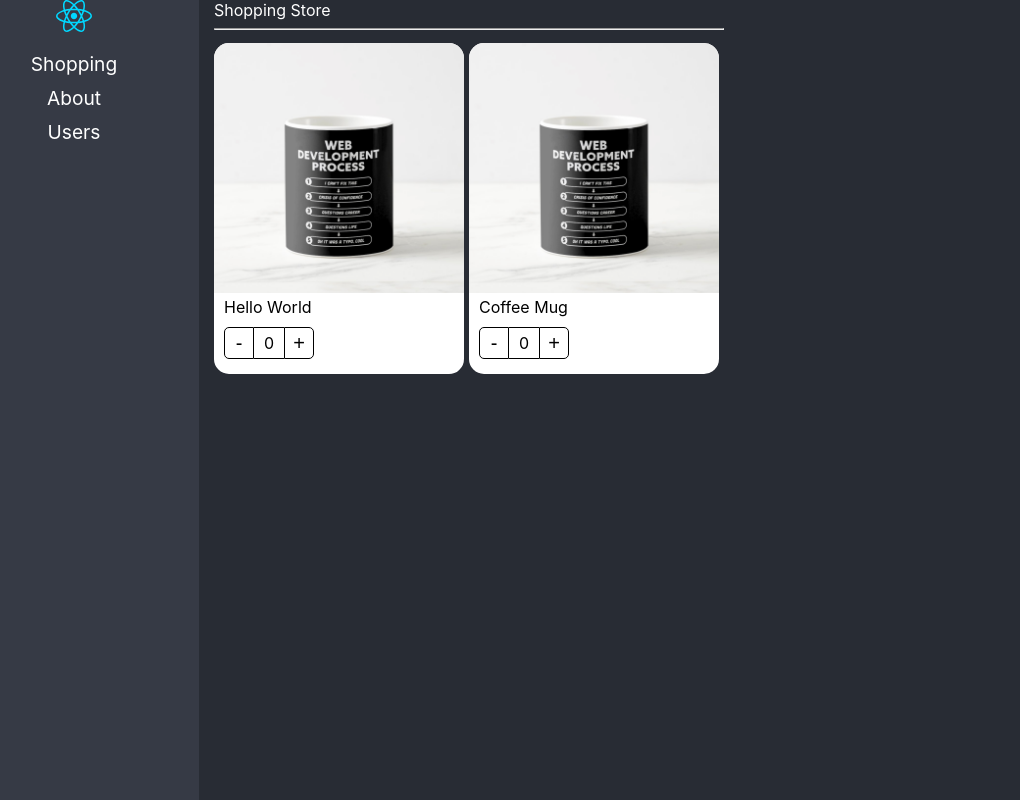
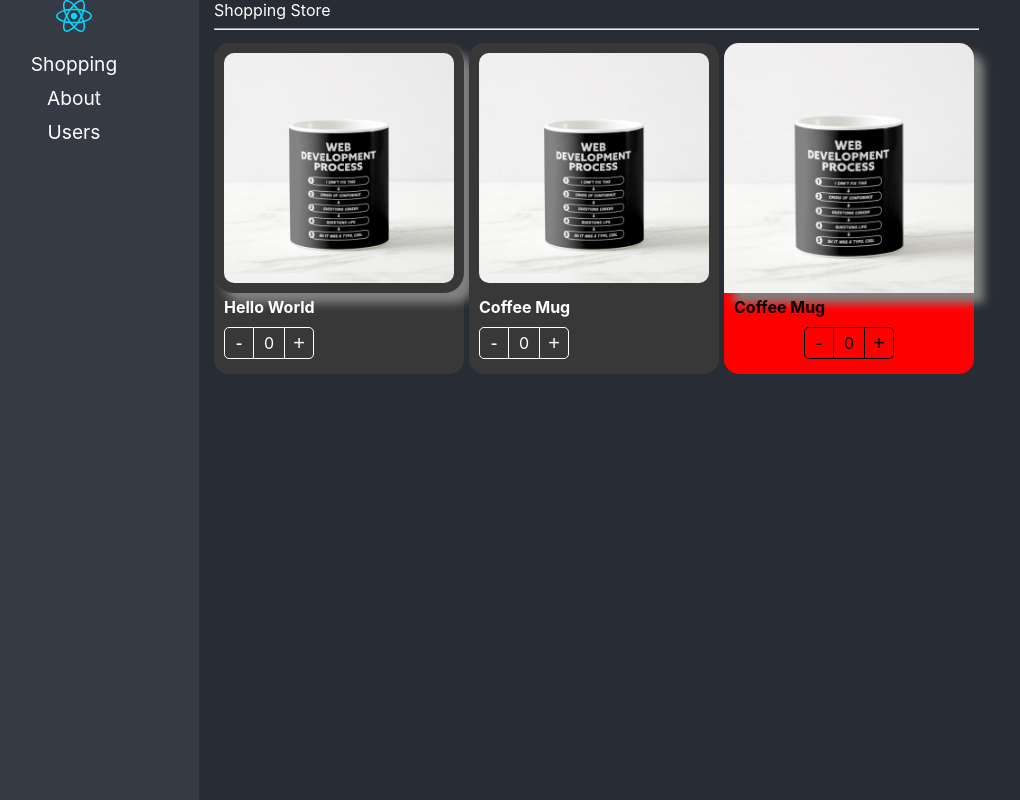
Before and after one commit to DiegoAlexanderSanmartinY/react-advance, a React (Vite) app: page /home in a window 1280 px wide. Shown: the whole page, without its empty margins (51-1071 px from the left). Built offline with nearby package versions, Linux system fonts and the light colour scheme.

Commit message:
extend styles ready

```diff
--- a/src/02-component-patterns/components/ProductButtons.tsx
+++ b/src/02-component-patterns/components/ProductButtons.tsx
@@ -1,11 +1,15 @@
 import { useContext } from "react";
+import styles from "../styles/styles.module.css";
 import { ProductContext } from "./ProductCard";
-import styles from "../styles/styles.module.css";
 
-export const ProductButtons = () => {
+export interface Props {
+  className?: string;
+  style?: React.CSSProperties;
+}
+export const ProductButtons = ({ className, style }: Props) => {
   const { increaseBy, counter } = useContext(ProductContext);
   return (
-    <div className={styles.buttonsContainer}>
+    <div className={`${className} ${styles.buttonsContainer}`} style={style}>
       <button onClick={() => increaseBy(-1)} className={styles.buttonMinus}>
         -
       </button>
--- a/src/02-component-patterns/components/ProductCard.tsx
+++ b/src/02-component-patterns/components/ProductCard.tsx
@@ -1,18 +1,27 @@
-import { createContext } from "react";
+import { ReactElement, createContext } from "react";
 
 import { useProduct } from "../hooks/useProduct";
-import { ProductCarProps, ProductContextProps } from "../interfaces/interfaces";
+import { Product, ProductContextProps } from "../interfaces/interfaces";
 import styles from "../styles/styles.module.css";
 
 export const ProductContext = createContext({} as ProductContextProps);
 const { Provider } = ProductContext;
 
-export const ProductCard = ({ product, children }: ProductCarProps) => {
+export interface Props {
+  product: Product;
+  children?: ReactElement | ReactElement[];
+  className?: string;
+  style?: React.CSSProperties;
+}
+
+export const ProductCard = ({ product, children, className, style }: Props) => {
   const { counter, increaseBy } = useProduct();
 
   return (
     <Provider value={{ counter, increaseBy, product }}>
-      <div className={styles.productCard}>{children}</div>
+      <div className={`${className} ${styles.productCard}`} style={style}>
+        {children}
+      </div>
     </Provider>
   );
 };
--- a/src/02-component-patterns/components/ProductImage.tsx
+++ b/src/02-component-patterns/components/ProductImage.tsx
@@ -3,7 +3,12 @@
 import noImage from "../assets/no-image.jpg";
 import styles from "../styles/styles.module.css";
 
-export const ProductImage = ({ img = "" }) => {
+export interface Props {
+  img?: string;
+  className?: string;
+  style?: React.CSSProperties;
+}
+export const ProductImage = ({ img = "", className, style }: Props) => {
   const { product } = useContext(ProductContext);
   let imgToShow: string;
   if (img) {
@@ -13,5 +18,12 @@
   } else {
     imgToShow = noImage;
   }
-  return <img src={imgToShow} className={styles.productImg} alt="coffee" />;
+  return (
+    <img
+      src={imgToShow}
+      className={`${className} ${styles.productImg}`}
+      style={style}
+      alt="coffee"
+    />
+  );
 };
--- a/src/02-component-patterns/components/ProductTitle.tsx
+++ b/src/02-component-patterns/components/ProductTitle.tsx
@@ -2,10 +2,19 @@
 import { ProductContext } from "./ProductCard";
 import styles from "../styles/styles.module.css";
 
-export const ProductTitle = ({ title }: { title?: string }) => {
+export interface Props {
+  className?: string;
+  title?: string;
+  style?: React.CSSProperties;
+}
+export const ProductTitle = ({ title, className, style }: Props) => {
   const { product } = useContext(ProductContext);
   let titleToShow: string;
   title ? (titleToShow = title) : (titleToShow = product.title);
 
-  return <span className={styles.productDescription}>{titleToShow}</span>;
+  return (
+    <span className={`${className} ${styles.productDescription}`} style={style}>
+      {titleToShow}
+    </span>
+  );
 };
--- a/src/02-component-patterns/components/index.ts
+++ b/src/02-component-patterns/components/index.ts
@@ -10,9 +10,9 @@
 export { ProductTitle } from "./ProductTitle";
 
 export const ProductCard: ProductCardHOCProps = Object.assign(ProductCardHoc, {
+  Buttons: ProductButtons,
+  Image: ProductImage,
   Title: ProductTitle,
-  Image: ProductImage,
-  Buttons: ProductButtons,
 });
 
 export default ProductCard;
--- a/src/02-component-patterns/pages/ShoppingPages.tsx
+++ b/src/02-component-patterns/pages/ShoppingPages.tsx
@@ -4,6 +4,7 @@
   ProductImage,
   ProductTitle,
 } from "../components";
+import "../styles/custom-styles.css";
 
 const product = {
   id: "1",
@@ -23,16 +24,32 @@
           flexWrap: "wrap",
         }}
       >
-        <ProductCard product={product}>
-          <ProductCard.Image />
-          <ProductCard.Title title={"Hello World"} />
-          <ProductCard.Buttons />
+        <ProductCard product={product} className="bg-dark text-white">
+          <ProductCard.Image
+            className="custom-image"
+            style={{ boxShadow: "10px 10px 10px gray" }}
+          />
+          <ProductCard.Title title={"Hello World"} className="text-bold" />
+          <ProductCard.Buttons className="custom-buttons" />
         </ProductCard>
 
-        <ProductCard product={product}>
-          <ProductImage />
-          <ProductTitle />
-          <ProductButtons />
+        <ProductCard product={product} className="bg-dark text-white">
+          <ProductImage className="custom-image" />
+          <ProductTitle className="text-bold" />
+          <ProductButtons className="custom-buttons" />
+        </ProductCard>
+
+        <ProductCard
+          product={product}
+          style={{
+            backgroundColor: "red",
+          }}
+        >
+          <ProductImage style={{ boxShadow: "10px 10px 10px gray" }} />
+          <ProductTitle style={{ fontWeight: "bold" }} />
+          <ProductButtons
+            style={{ display: "flex", justifyContent: "center" }}
+          />
         </ProductCard>
       </div>
     </div>
--- /dev/null
+++ b/src/02-component-patterns/styles/custom-styles.css
@@ -0,0 +1,24 @@
+.bg-dark {
+  background-color: rgb(56, 56, 56) !important;
+}
+
+.text-white {
+  color: white;
+}
+
+.text-bold {
+  font-weight: bold;
+}
+
+.custom-image {
+  padding: 10px;
+  border-radius: 20px;
+  width: calc(100% - 20px);
+}
+
+.custom-buttons button,
+.custom-buttons div {
+  background-color: transparent;
+  color: white;
+  border-color: white;
+}
```
Also changed, not shown: src/02-component-patterns/interfaces/interfaces.ts (+9 -10 lines).
